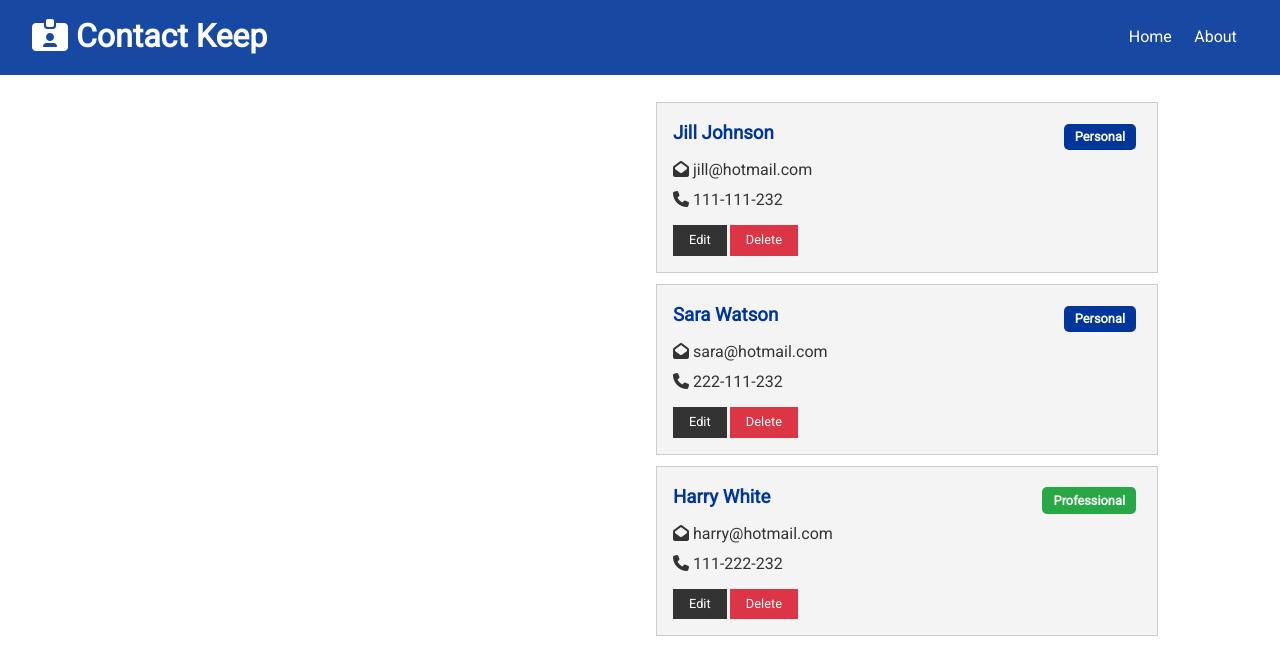
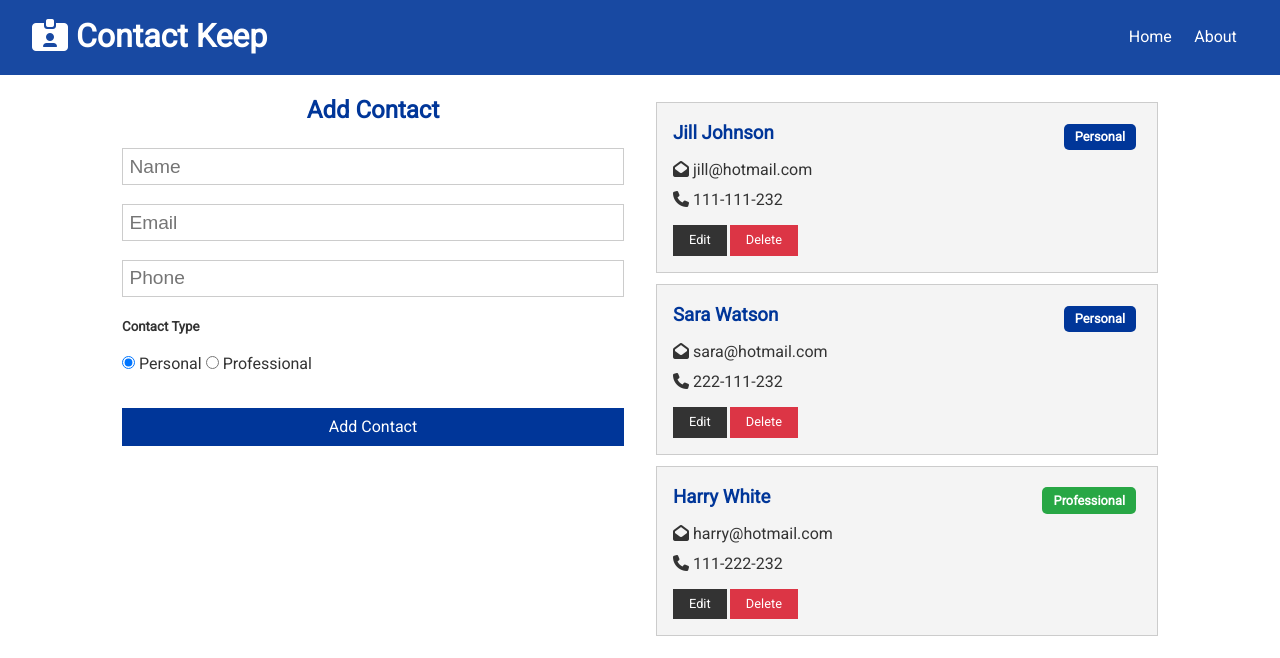
Before and after one commit to ramanmangla/ContactKeep, a React (Create React App) app in the folder client/: page / in a window 1280 px wide. Shown: the top 658 px of the page. Built offline with nearby package versions, Linux system fonts and the light colour scheme.

Commit message:
Added the contact form component for new contacts

```diff
--- /dev/null
+++ b/client/src/components/contacts/ContactForm.js
@@ -0,0 +1,83 @@
+import React, { useState, useContext } from "react";
+import ContactContext from "../../context/contact/contactContext";
+
+const ContactForm = () => {
+  const contactContext = useContext(ContactContext);
+
+  const [contact, setContact] = useState({
+    name: "",
+    email: "",
+    phone: "",
+    type: "personal"
+  });
+
+  const { name, email, phone, type } = contact;
+
+  const onChange = e => {
+    setContact({ ...contact, [e.target.name]: e.target.value });
+  };
+
+  const onSubmit = e => {
+    e.preventDefault();
+    contactContext.addContact(contact);
+    setContact({
+      name: "",
+      email: "",
+      phone: "",
+      type: "personal"
+    });
+  };
+
+  return (
+    <form onSubmit={onSubmit}>
+      <h2 className='text-primary'>Add Contact</h2>
+      <input
+        type='text'
+        placeholder='Name'
+        name='name'
+        value={name}
+        onChange={onChange}
+      />
+      <input
+        type='text'
+        placeholder='Email'
+        name='email'
+        value={email}
+        onChange={onChange}
+      />
+      <input
+        type='text'
+        placeholder='Phone'
+        name='phone'
+        value={phone}
+        onChange={onChange}
+      />
+      <h5>Contact Type</h5>
+      <input
+        type='radio'
+        name='type'
+        value='personal'
+        checked={type === "personal"}
+        onChange={onChange}
+      />{" "}
+      Personal{" "}
+      <input
+        type='radio'
+        name='type'
+        value='professional'
+        checked={type === "professional"}
+        onChange={onChange}
+      />{" "}
+      Professional
+      <div>
+        <input
+          type='submit'
+          value='Add Contact'
+          className='btn btn-primary btn-block'
+        />
+      </div>
+    </form>
+  );
+};
+
+export default ContactForm;
--- a/client/src/components/pages/Home.js
+++ b/client/src/components/pages/Home.js
@@ -1,10 +1,13 @@
 import React from "react";
 import Contacts from "../contacts/Contacts";
+import ContactForm from "../contacts/ContactForm";
 
 const Home = () => {
   return (
     <div className='grid-2'>
-      <div>{/* {Contact form} */}</div>
+      <div>
+        <ContactForm />
+      </div>
       <div>
         <Contacts />
       </div>
```
